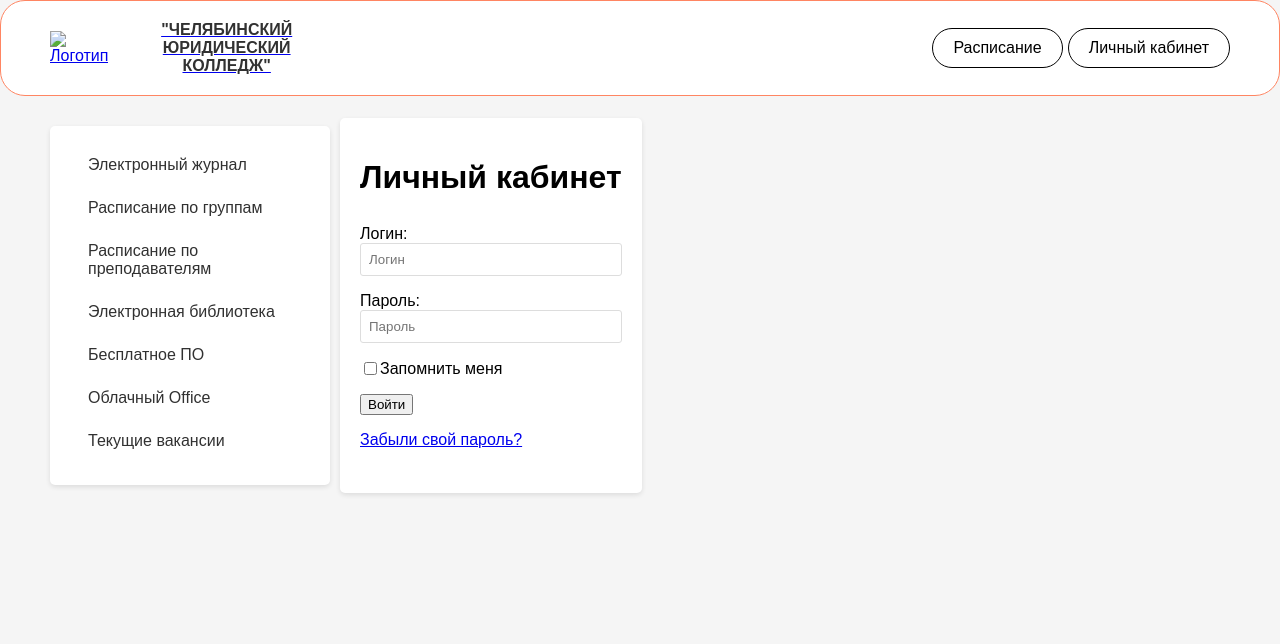
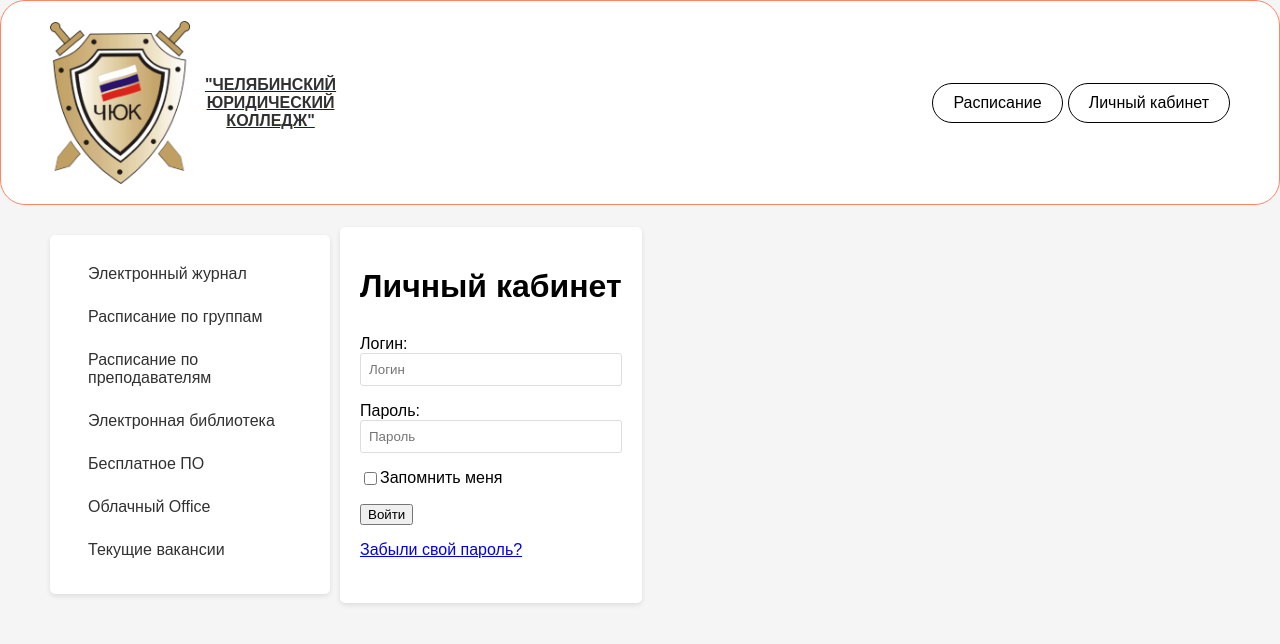
Before and after one commit to Burgerknight228/chucFish, a plain HTML site: page index.html in a window 1280 px wide. Drawn offline with Linux system fonts and the light colour scheme; the site is published under a folder, as on GitHub Pages, so addresses that start at the root find nothing.

Commit message:
fix logo

```diff
--- a/index.html
+++ b/index.html
@@ -17,7 +17,7 @@
           <div class="col col-mb-12 col-12 col-dt-3">
             <div class="header-brand">
               <a href="/" class="header-logo">
-                <img src="/images/logo.png" alt="Логотип">
+                <img src="images/logo.png" alt="Логотип">
               </a>
               <a href="/" class="brand-title">
                 <span>
```
